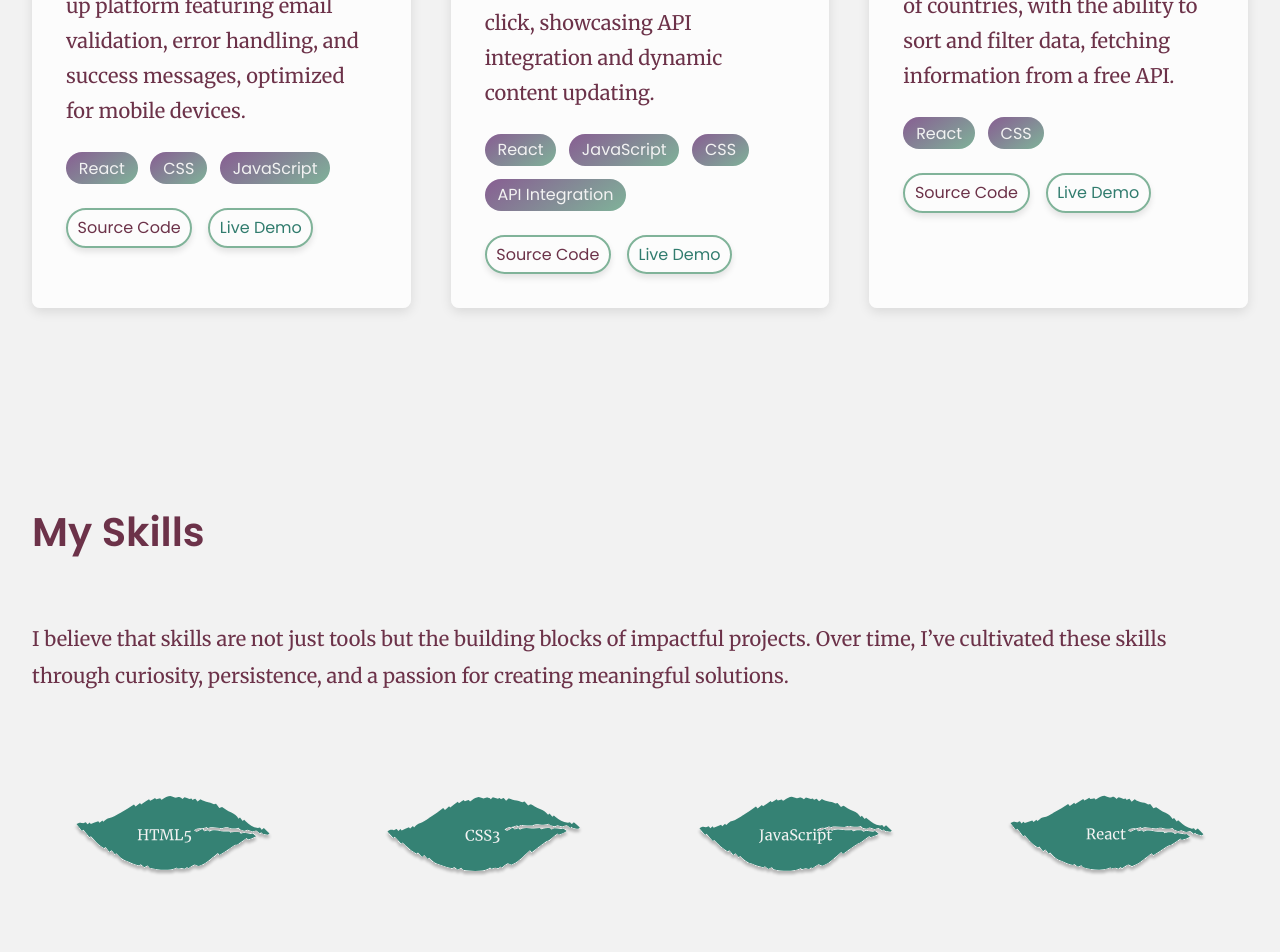
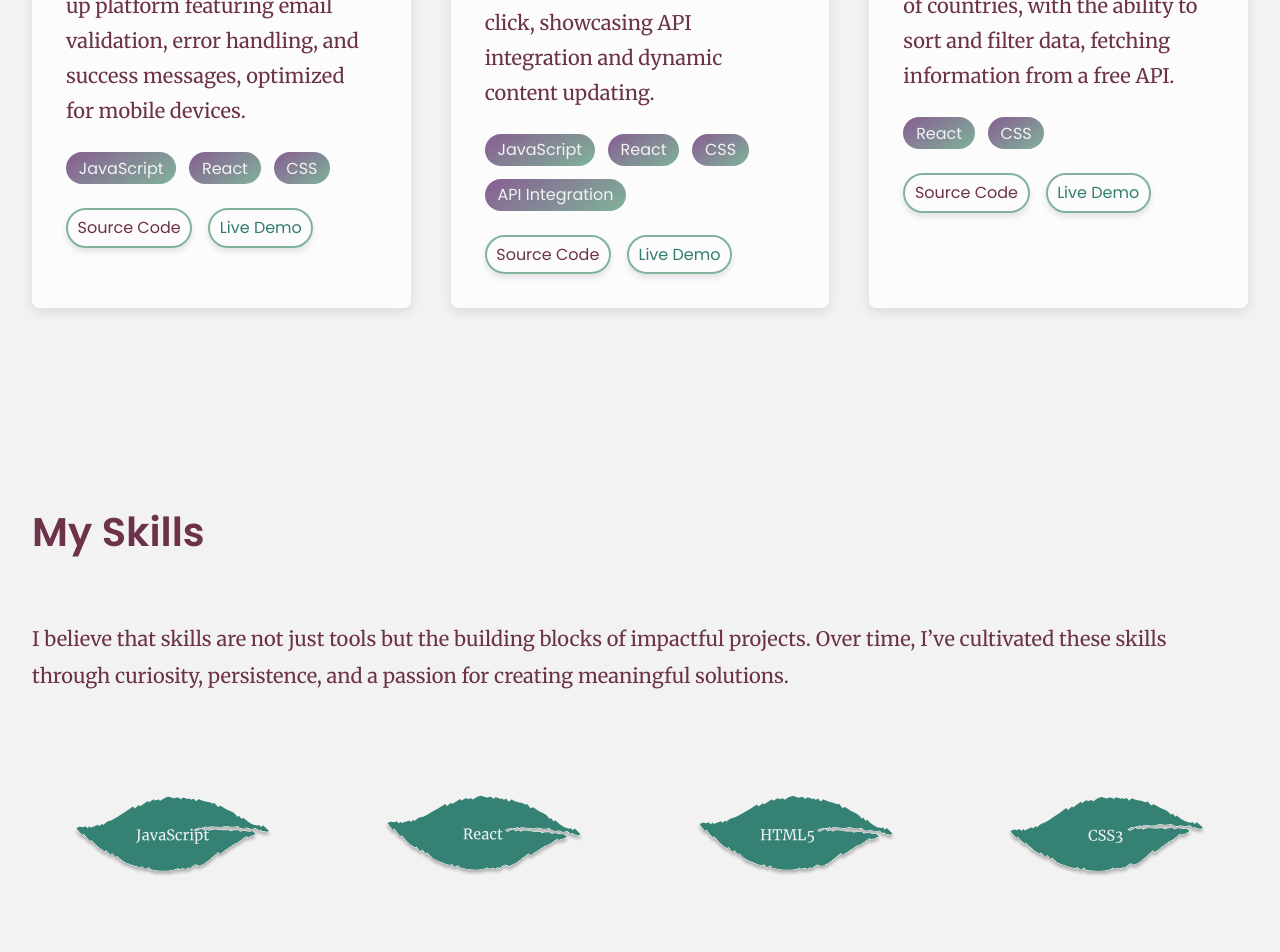
Before and after one commit to Doileo/my-new-portfolio, a React (Create React App) app: page / in a window 1280 px wide. Shown: the part 3480-4432 px from the top of the page. Built offline with nearby package versions, Linux system fonts and the light colour scheme.

Commit message:
chore: reordered stack in Projects, Skills placing JS, React before HTML, CSS

```diff
--- a/src/pages/Projects/Projects.js
+++ b/src/pages/Projects/Projects.js
@@ -16,7 +16,7 @@ const projects = [
     title: "E-Commerce Product Page",
     description:
       "A fully responsive e-commerce page featuring product galleries, sorting functionality, and engaging features like a style quiz and shopping cart.",
-    techStack: ["HTML", "CSS", "JavaScript"],
+    techStack: ["JavaScript", "HTML", "CSS"],
     github: "https://github.com/Doileo/ecommerce-product-page",
     live: "https://ecommerce-product-page-ten-chi.vercel.app/",
     image: "/assets/icons/cart-icon.svg",
@@ -25,7 +25,7 @@ const projects = [
     title: "Multi-Step Form",
     description:
       "A dynamic React form offering a seamless multi-step experience, real-time validation, and a mobile-friendly layout.",
-    techStack: ["React", "CSS", "JavaScript", "React Router"],
+    techStack: ["JavaScript", "React", "React Router", "CSS"],
     github: "https://github.com/Doileo/multi-step-form",
     live: "https://formnavigator.netlify.app/",
     image: "/assets/icons/form-icon.svg",
@@ -34,7 +34,7 @@ const projects = [
     title: "Newsletter Subscription App",
     description:
       "A React-based newsletter sign-up platform featuring email validation, error handling, and success messages, optimized for mobile devices.",
-    techStack: ["React", "CSS", "JavaScript"],
+    techStack: ["JavaScript", "React", "CSS"],
     github: "https://github.com/Doileo/newsletter-form-app",
     live: "https://newsletter-form-app.netlify.app/",
     image: "/assets/icons/email-icon.svg",
@@ -43,7 +43,7 @@ const projects = [
     title: "Advice Generator",
     description:
       "A React app that pulls random advice from an API with each click, showcasing API integration and dynamic content updating.",
-    techStack: ["React", "JavaScript", "CSS", "API Integration"],
+    techStack: ["JavaScript", "React", "CSS", "API Integration"],
     github: "https://github.com/Doileo/advice-generator-app",
     live: "https://doileo.github.io/advice-generator-app/",
     image: "/assets/icons/quotation-mark-icon.svg",
--- a/src/pages/Skills/Skills.js
+++ b/src/pages/Skills/Skills.js
@@ -100,12 +100,6 @@ const Skills = () => {
         }`}
       >
         <div className="leaf">
-          <img src="/assets/images/leaf-html5.svg" alt="HTML5 skill" />
-        </div>
-        <div className="leaf">
-          <img src="/assets/images/leaf-css3.svg" alt="CSS3 skill" />
-        </div>
-        <div className="leaf">
           <img
             src="/assets/images/leaf-javascript.svg"
             alt="JavaScript skill"
@@ -113,6 +107,12 @@ const Skills = () => {
         </div>
         <div className="leaf">
           <img src="/assets/images/leaf-react.svg" alt="React skill" />
+        </div>
+        <div className="leaf">
+          <img src="/assets/images/leaf-html5.svg" alt="HTML5 skill" />
+        </div>
+        <div className="leaf">
+          <img src="/assets/images/leaf-css3.svg" alt="CSS3 skill" />
         </div>
         <div className="leaf">
           <img
```
